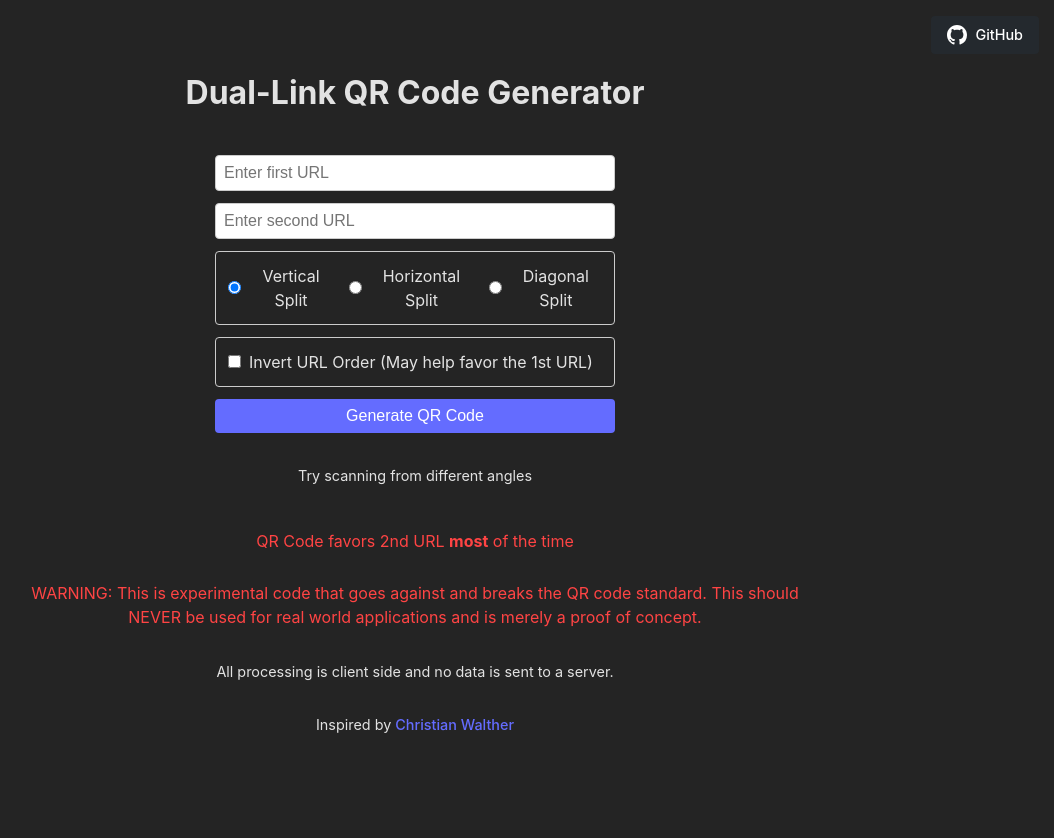
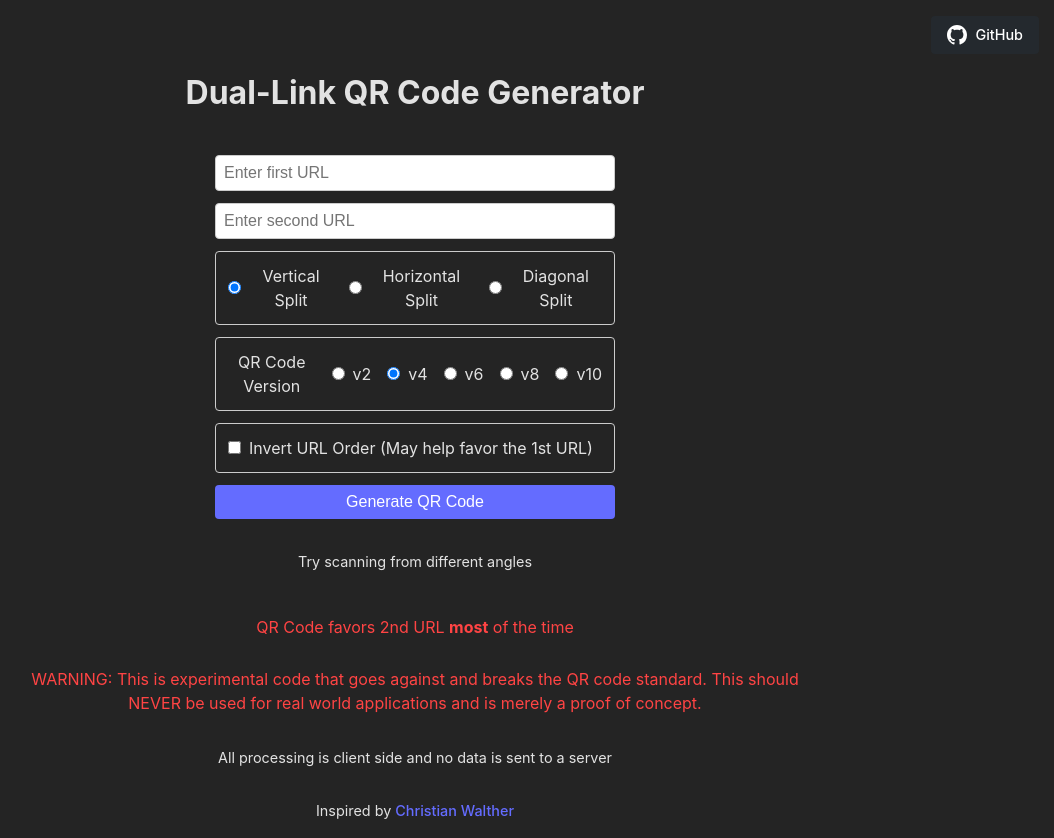
Before and after one commit to dwongdev/DualQRCode, a React (Vite) app: page / in a window 1280 px wide. Shown: the whole page, without its empty margins (225-1279 px from the left). Built offline with nearby package versions, Linux system fonts and the light colour scheme.

Commit message:
Add QR Code Version

```diff
--- a/src/App.jsx
+++ b/src/App.jsx
@@ -9,6 +9,7 @@ function App() {
   const [error, setError] = useState('')
   const [splitPattern, setSplitPattern] = useState('vertical')
   const [invertUrls, setInvertUrls] = useState(false)
+  const [qrVersion, setQrVersion] = useState(4)
 
   const generateDualQRCode = async () => {
     try {
@@ -21,11 +22,11 @@ function App() {
       // Generate QR code data for both URLs with explicit version
       const qr1Data = await QRCode.create(url1, {
         errorCorrectionLevel: 'H',
-        version: 4  // Reduced from 10 to 8 for smaller size while maintaining readability
+        version: qrVersion
       })
       const qr2Data = await QRCode.create(url2, {
         errorCorrectionLevel: 'H',
-        version: 4  // Use same version for second QR code
+        version: qrVersion
       })
 
       const moduleCount = qr1Data.modules.size
@@ -169,6 +170,54 @@ function App() {
             Diagonal Split
           </label>
         </div>
+        <div className="pattern-selector">
+          <label>QR Code Version</label>
+          <label>
+            <input
+              type="radio"
+              value="2"
+              checked={qrVersion === 2}
+              onChange={(e) => setQrVersion(Number(e.target.value))}
+            />
+            v2
+          </label>
+          <label>
+            <input
+              type="radio"
+              value="4"
+              checked={qrVersion === 4}
+              onChange={(e) => setQrVersion(Number(e.target.value))}
+            />
+            v4
+          </label>
+          <label>
+            <input
+              type="radio"
+              value="6"
+              checked={qrVersion === 6}
+              onChange={(e) => setQrVersion(Number(e.target.value))}
+            />
+            v6
+          </label>
+          <label>
+            <input
+              type="radio"
+              value="8"
+              checked={qrVersion === 8}
+              onChange={(e) => setQrVersion(Number(e.target.value))}
+            />
+            v8
+          </label>
+          <label>
+            <input
+              type="radio"
+              value="10"
+              checked={qrVersion === 10}
+              onChange={(e) => setQrVersion(Number(e.target.value))}
+            />
+            v10
+          </label>
+        </div>
         <div className="invert-checkbox">
           <input
             type="checkbox"
@@ -191,7 +240,7 @@ function App() {
       <div className="error">WARNING: This is experimental code that goes against and breaks the QR code standard.
         This should NEVER be used for real world applications and is merely a proof of concept.</div>
         <div className="footer">
-        All processing is client side and no data is sent to a server.
+        All processing is client side and no data is sent to a server
         </div>
       <div className="footer">
         Inspired by <a href="https://mstdn.social/@isziaui/113874436953157913" target="_blank" rel="noopener noreferrer">Christian Walther</a>
```
